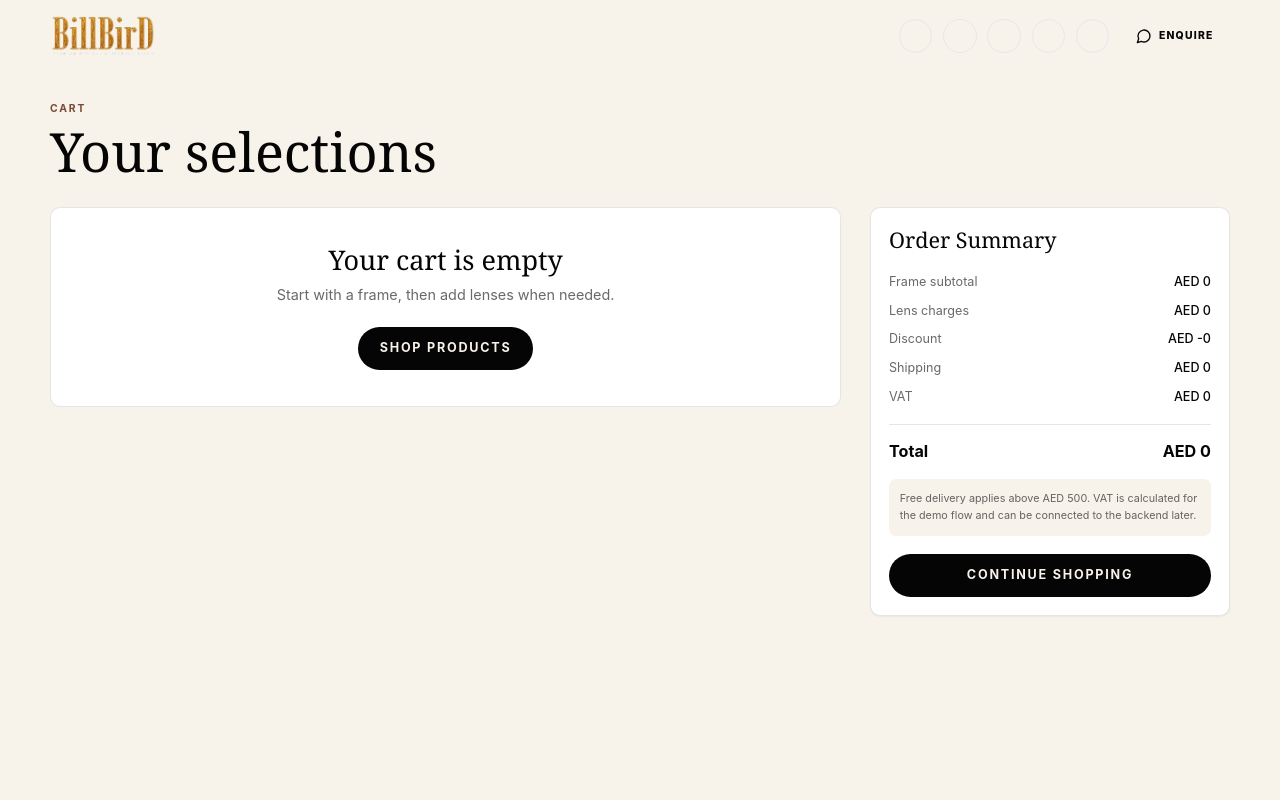
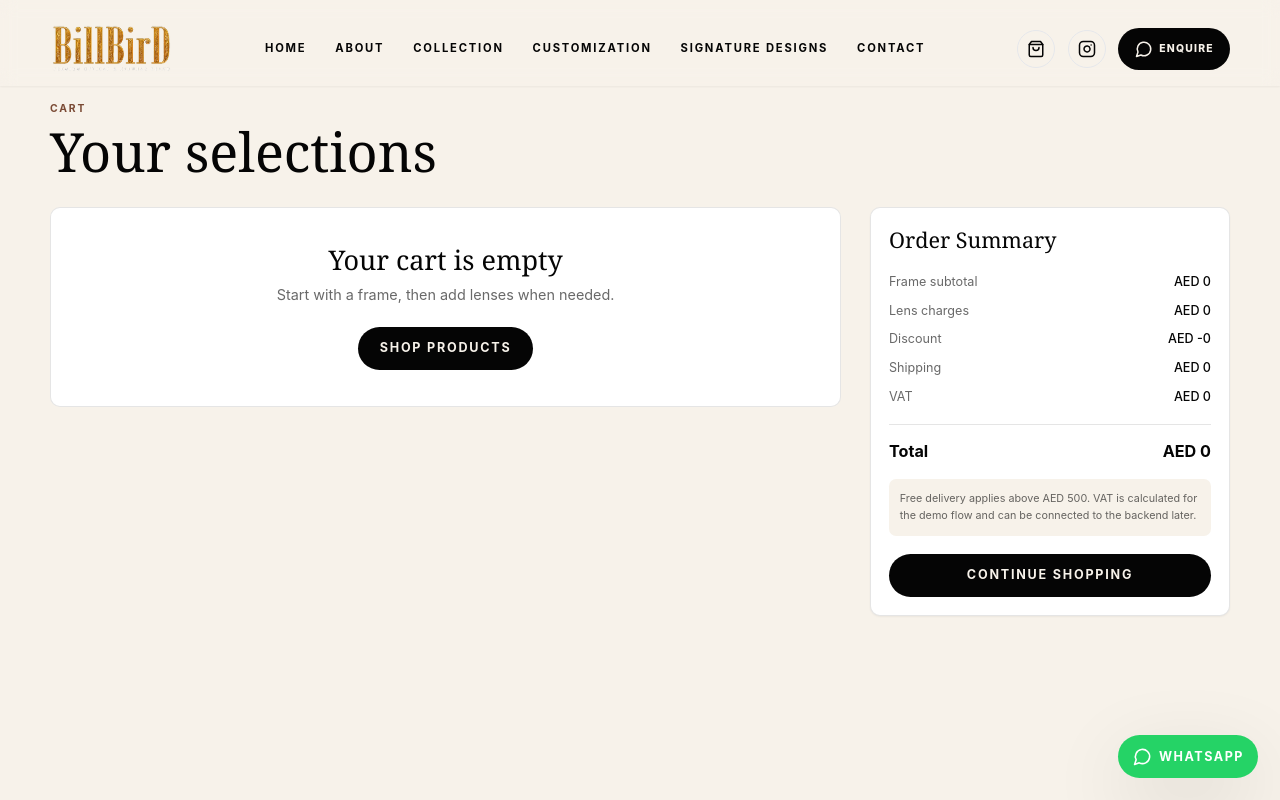
Before and after one commit to Fazilfazi991/billbird, a Next.js app: page /cart in a window 1280 px wide. Built offline with nearby package versions, Linux system fonts and the light colour scheme.

Commit message:
Refine navigation contact and cart flow

```diff
--- a/app/layout.tsx
+++ b/app/layout.tsx
@@ -1,4 +1,5 @@
 import type { Metadata } from "next";
+import { FloatingWhatsApp } from "@/components/FloatingWhatsApp";
 import { ScrollAnimations } from "@/components/ScrollAnimations";
 import { CartProvider } from "@/lib/cart-store";
 import "./globals.css";
@@ -20,6 +21,7 @@ export default function RootLayout({
         <CartProvider>
           <ScrollAnimations />
           {children}
+          <FloatingWhatsApp />
         </CartProvider>
       </body>
     </html>
--- /dev/null
+++ b/components/FloatingWhatsApp.tsx
@@ -0,0 +1,17 @@
+"use client";
+
+import { MessageCircle } from "lucide-react";
+import { brand } from "@/data/site";
+
+export function FloatingWhatsApp() {
+  return (
+    <a
+      href={brand.whatsapp}
+      className="fixed bottom-5 right-5 z-40 flex min-h-12 items-center gap-2 rounded-full bg-[#25D366] px-4 text-sm font-bold uppercase tracking-[0.12em] text-white shadow-soft transition hover:-translate-y-0.5 hover:bg-[#1eb85a] md:bottom-6 md:right-6"
+      aria-label="Chat with BillBirD on WhatsApp"
+    >
+      <MessageCircle size={19} />
+      <span className="hidden sm:inline">WhatsApp</span>
+    </a>
+  );
+}
--- a/components/Footer.tsx
+++ b/components/Footer.tsx
@@ -2,7 +2,7 @@ import { brand } from "@/data/site";
 
 const columns = {
   Shop: ["Optical Frames", "Sunglasses", "Custom Covers", "New Collection"],
-  Brand: ["About", "Vision", "Mission", "Signature Designs"],
+  Brand: ["About", "Vision", "Mission"],
   Support: ["Contact", "WhatsApp", "Instagram", "Email"],
 };
 
@@ -10,16 +10,16 @@ export function Footer() {
   return (
     <footer className="bg-black py-10 text-ivory md:py-14">
       <div className="section-shell">
-        <div className="flex flex-col justify-between gap-8 border-b border-ivory/12 pb-10 md:flex-row">
-          <div>
+        <div className="flex flex-col items-start justify-between gap-8 border-b border-ivory/12 pb-10 md:flex-row md:items-start">
+          <div className="-mt-3 md:-mt-5">
             <img
               src="/billbird-logo-transparent-large.webp"
               alt="BillBirD"
               className="h-14 w-auto md:h-20"
             />
-            <p className="mt-3 max-w-sm text-sm leading-7 text-ivory/58">{brand.tagline}</p>
+            <p className="-mt-1 max-w-sm text-sm leading-7 text-ivory/58 md:-mt-2">{brand.tagline}</p>
           </div>
-          <div className="grid gap-8 sm:grid-cols-3">
+          <div className="grid gap-8 sm:grid-cols-3 md:pt-1">
             {Object.entries(columns).map(([title, links]) => (
               <div key={title}>
                 <h3 className="mb-4 text-[0.72rem] font-bold uppercase tracking-[0.16em] text-gold">
@@ -37,7 +37,16 @@ export function Footer() {
           </div>
         </div>
         <p className="pt-7 text-center text-xs text-ivory/45">
-          &copy; 2026 BillBirD. Premium Optical & Eyewear Brand. All rights reserved.
+          &copy; 2026 BillBirD. Premium Optical & Eyewear Brand. All rights reserved. Made by{" "}
+          <a
+            href="https://fusionventuresglobal.com/"
+            target="_blank"
+            rel="noreferrer"
+            className="text-gold transition hover:text-ivory"
+          >
+            Fusion Ventures
+          </a>
+          .
         </p>
       </div>
     </footer>
--- a/components/Navbar.tsx
+++ b/components/Navbar.tsx
@@ -1,7 +1,8 @@
 "use client";
 
-import { Heart, Instagram, Menu, MessageCircle, Search, ShoppingBag, User, X } from "lucide-react";
+import { Instagram, Menu, MessageCircle, ShoppingBag, X } from "lucide-react";
 import Link from "next/link";
+import { usePathname } from "next/navigation";
 import { useEffect, useState } from "react";
 import { brand, navLinks } from "@/data/site";
 import { useCart } from "@/lib/cart-store";
@@ -10,6 +11,9 @@ export function Navbar() {
   const [open, setOpen] = useState(false);
   const [scrolled, setScrolled] = useState(false);
   const { totals, hydrated } = useCart();
+  const pathname = usePathname();
+  const isHome = pathname === "/";
+  const solidNav = scrolled || !isHome;
 
   useEffect(() => {
     const onScroll = () => setScrolled(window.scrollY > 32);
@@ -21,19 +25,19 @@ export function Navbar() {
   return (
     <header
       className={`fixed inset-x-0 top-0 z-50 transition-all duration-300 ${
-        scrolled ? "bg-ivory/94 text-ink shadow-sm backdrop-blur" : "text-ivory"
+        solidNav ? "bg-ivory/94 text-ink shadow-sm backdrop-blur" : "text-ivory"
       }`}
     >
-      <nav className="section-shell flex h-16 items-center justify-between gap-4 md:h-20 md:gap-5">
+      <nav className="section-shell flex h-20 items-center justify-between gap-4 pt-2 md:h-24 md:gap-6 md:pt-3">
         <Link href="/#home" className="flex items-center gap-3" aria-label="BillBirD home">
           <img
             src="/billbird-logo-transparent.webp"
             alt="BillBirD"
-            className="h-9 w-auto md:h-12"
+            className="h-11 w-auto md:h-14"
           />
         </Link>
 
-        <div className="hidden items-center gap-7 text-[0.72rem] font-bold uppercase tracking-[0.14em] lg:flex">
+        <div className="hidden items-center gap-8 text-[0.78rem] font-bold uppercase tracking-[0.16em] lg:flex">
           {navLinks.map((link) => (
             <Link key={link.href} href={link.href} className="transition hover:text-gold">
               {link.label}
@@ -41,35 +45,26 @@ export function Navbar() {
           ))}
         </div>
 
-        <div className="hidden items-center gap-3 lg:flex">
-          <Link href="/products" aria-label="Search products" className="rounded-full border border-current/20 p-2">
-            <Search size={17} />
-          </Link>
-          <Link href="/products" aria-label="Account" className="rounded-full border border-current/20 p-2">
-            <User size={17} />
-          </Link>
-          <Link href="/products" aria-label="Wishlist" className="rounded-full border border-current/20 p-2">
-            <Heart size={17} />
-          </Link>
-          <Link href="/cart" aria-label="Cart" className="relative rounded-full border border-current/20 p-2">
-            <ShoppingBag size={17} />
+        <div className="hidden items-center gap-3.5 lg:flex">
+          <Link href="/cart" aria-label="Cart" className="relative rounded-full border border-current/20 p-2.5">
+            <ShoppingBag size={18} />
             {hydrated && totals.quantity ? (
               <span className="absolute -end-1 -top-1 grid size-5 place-items-center rounded-full bg-gold text-[0.65rem] font-bold text-ink">
                 {totals.quantity}
               </span>
             ) : null}
           </Link>
-          <a href="#" aria-label="Instagram" className="rounded-full border border-current/20 p-2">
-            <Instagram size={17} />
+          <a href="#" aria-label="Instagram" className="rounded-full border border-current/20 p-2.5">
+            <Instagram size={18} />
           </a>
-          <a href={brand.whatsapp} className={scrolled ? "btn-dark" : "btn-primary"}>
-            <MessageCircle size={16} />
+          <a href={brand.whatsapp} className={solidNav ? "btn-dark" : "btn-primary"}>
+            <MessageCircle size={18} />
             Enquire
           </a>
         </div>
 
         <button
-          className="grid size-10 place-items-center rounded-full border border-current/25 lg:hidden"
+          className="grid size-11 place-items-center rounded-full border border-current/25 lg:hidden"
           onClick={() => setOpen(true)}
           aria-label="Open menu"
         >
--- a/components/Sections.tsx
+++ b/components/Sections.tsx
@@ -1,4 +1,13 @@
-import { ArrowUpRight, Mail, MessageCircle } from "lucide-react";
+import {
+  ArrowUpRight,
+  Globe2,
+  Instagram,
+  Linkedin,
+  Mail,
+  MessageCircle,
+  Phone,
+  Youtube,
+} from "lucide-react";
 import Link from "next/link";
 import { formatAed, products as shopProducts } from "@/data/products";
 import { benefits, brand, collections, philosophy } from "@/data/site";
@@ -316,6 +325,45 @@ export function CraftsmanshipSection() {
 }
 
 export function ContactSection() {
+  const contactCards = [
+    {
+      label: "Phone / WhatsApp",
+      value: brand.phone,
+      href: brand.whatsapp,
+      Icon: Phone,
+    },
+    {
+      label: "Email",
+      value: brand.email,
+      href: `mailto:${brand.email}`,
+      Icon: Mail,
+    },
+    {
+      label: "Website",
+      value: brand.website,
+      href: `https://${brand.website}`,
+      Icon: Globe2,
+    },
+    {
+      label: "Instagram",
+      value: brand.instagram,
+      href: `https://instagram.com/${brand.instagram}`,
+      Icon: Instagram,
+    },
+    {
+      label: "LinkedIn",
+      value: brand.linkedIn,
+      href: "#",
+      Icon: Linkedin,
+    },
+    {
+      label: "YouTube",
+      value: brand.youtube,
+      href: "#",
+      Icon: Youtube,
+    },
+  ];
+
   return (
     <section id="contact" className="relative overflow-hidden bg-ink py-16 text-ivory md:py-24">
       <BrandImage
@@ -324,21 +372,34 @@ export function ContactSection() {
         className="absolute inset-0 h-full opacity-38"
         imageClassName="scale-105"
       />
-      <div className="section-shell relative max-w-4xl text-center">
+      <div className="section-shell relative max-w-5xl text-center">
         <p className="eyebrow mb-4 text-gold">Contact BillBirD</p>
         <h2 className="display-title text-4xl md:text-6xl">Begin your eyewear conversation.</h2>
-        <div className="mx-auto mt-8 grid max-w-2xl gap-3 text-sm text-ivory/78 sm:grid-cols-2">
-          <p>Phone / WhatsApp: {brand.phone}</p>
-          <p>Website: {brand.website}</p>
-          <p>Email: {brand.email}</p>
-          <p>Instagram: {brand.instagram}</p>
-          <p>LinkedIn: {brand.linkedIn}</p>
-          <p>YouTube: {brand.youtube}</p>
+        <div className="mx-auto mt-9 grid max-w-4xl gap-3 text-start sm:grid-cols-2 lg:grid-cols-3">
+          {contactCards.map(({ label, value, href, Icon }) => (
+            <a
+              key={label}
+              href={href}
+              className="group flex min-h-20 items-center gap-4 rounded-[10px] border border-ivory/12 bg-ivory/[0.04] p-4 transition hover:-translate-y-0.5 hover:border-gold/55 hover:bg-ivory/[0.08]"
+            >
+              <span className="grid size-11 shrink-0 place-items-center rounded-full border border-gold/35 bg-gold/10 text-gold">
+                <Icon size={19} />
+              </span>
+              <span className="min-w-0">
+                <span className="block text-[0.64rem] font-bold uppercase tracking-[0.16em] text-gold/85">
+                  {label}
+                </span>
+                <span className="mt-1 block truncate text-sm text-ivory/78 group-hover:text-ivory">
+                  {value}
+                </span>
+              </span>
+            </a>
+          ))}
         </div>
         <div className="mt-9 flex flex-col justify-center gap-3 sm:flex-row">
           <a href={brand.whatsapp} className="btn-primary"><MessageCircle size={16} /> WhatsApp Us</a>
           <a href={`mailto:${brand.email}`} className="btn-secondary"><Mail size={16} /> Email Us</a>
-          <a href="#" className="btn-secondary">Visit Instagram</a>
+          <a href={`https://instagram.com/${brand.instagram}`} className="btn-secondary"><Instagram size={16} /> Visit Instagram</a>
         </div>
       </div>
     </section>
```
Also changed, not shown: components/commerce/LensSelectionModal.tsx (+19 -9 lines).
